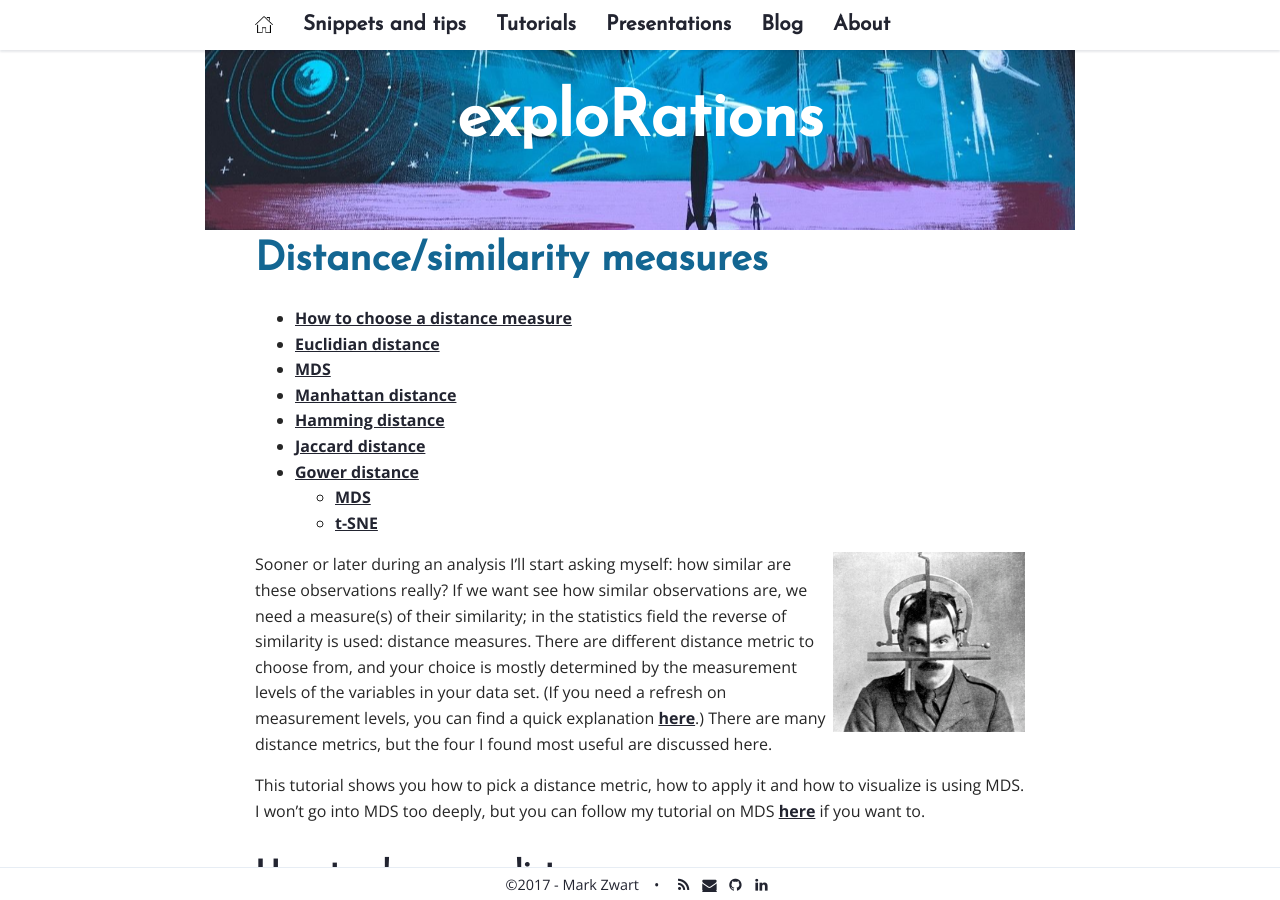
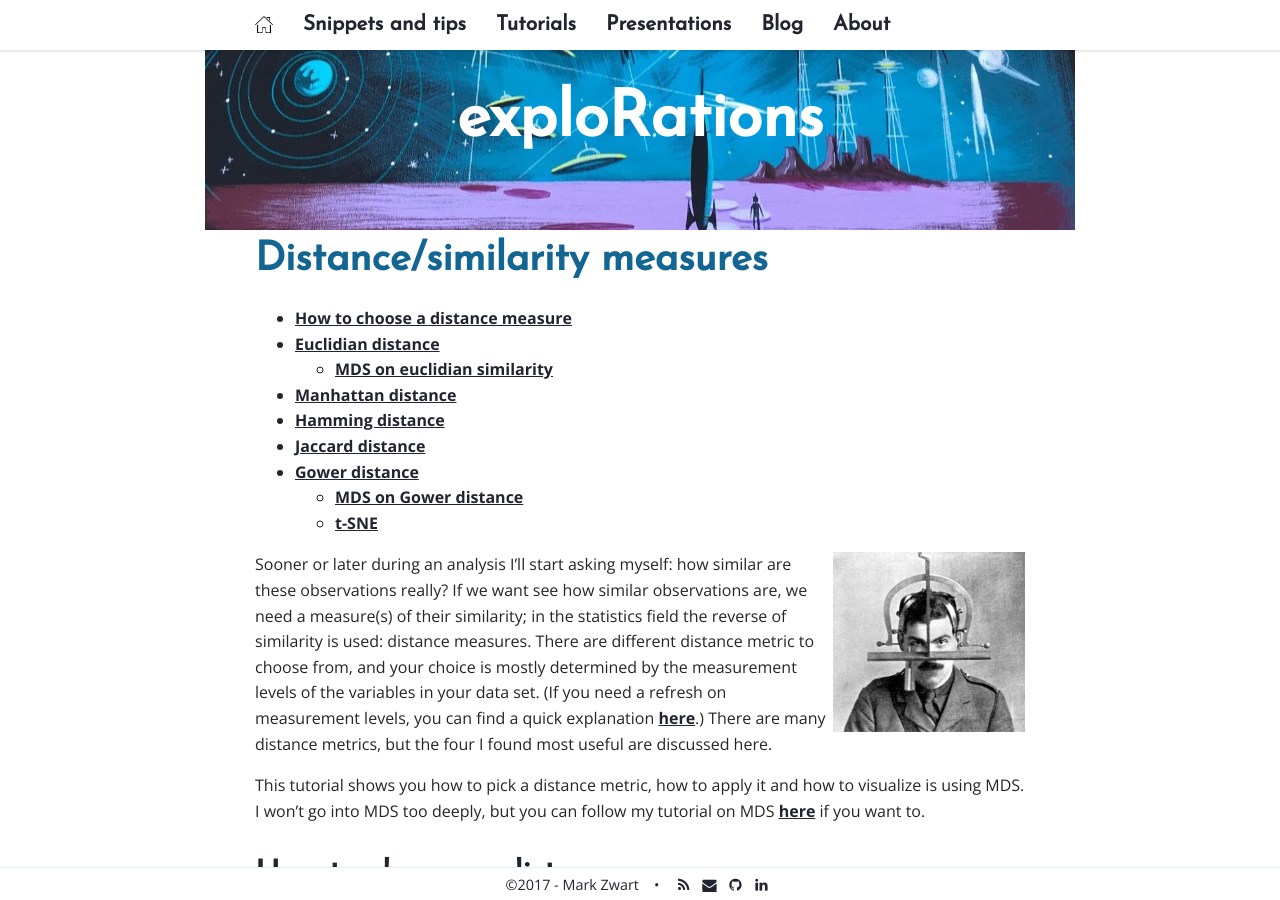
Before and after one commit to mark-me/mark-me.github.io, a Jekyll site: the page built from _pages/tutorials/distance-measures/distance-measures.md, in a window 1280 px wide and 900 px high. Built offline with Jekyll 4.4.1, drawn with Linux system fonts in a browser that asks for light colours; nearby versions of some CDN libraries; comment, search, counter and statistics services are not loaded; some of the changed text lies outside the part shown.

Commit message:
Update distance-measures.md

````diff
--- a/_pages/tutorials/distance-measures/distance-measures.md
+++ b/_pages/tutorials/distance-measures/distance-measures.md
@@ -43,7 +43,7 @@
 dist_USArrests <- dist(scaled_USArrests, method = "euclidian")
 ```
 
-# MDS
+## MDS on euclidian similarity
 
 Now we have a distance matrix, we might want to explore the similarities visually. Here we use MDS (for more on that subject, see the [MDS tutorial](/mds/)) to get the 4 dimensional similarity matrix down to two dimensions we can visually interpret. First we convert the distance object to a normal matrix which can be used by the _cmdscale_ function.
 ```r
@@ -157,7 +157,7 @@
 mat_gower <- as.matrix(dist_gower)
 ```
 
-## MDS
+## MDS on Gower distance
 Next we'll get a MDS solution, _mds_movies_, with 2 dimensions to plot
 ```r
 mds_movies <- cmdscale(mat_gower, eig = TRUE, k = 2)
````
